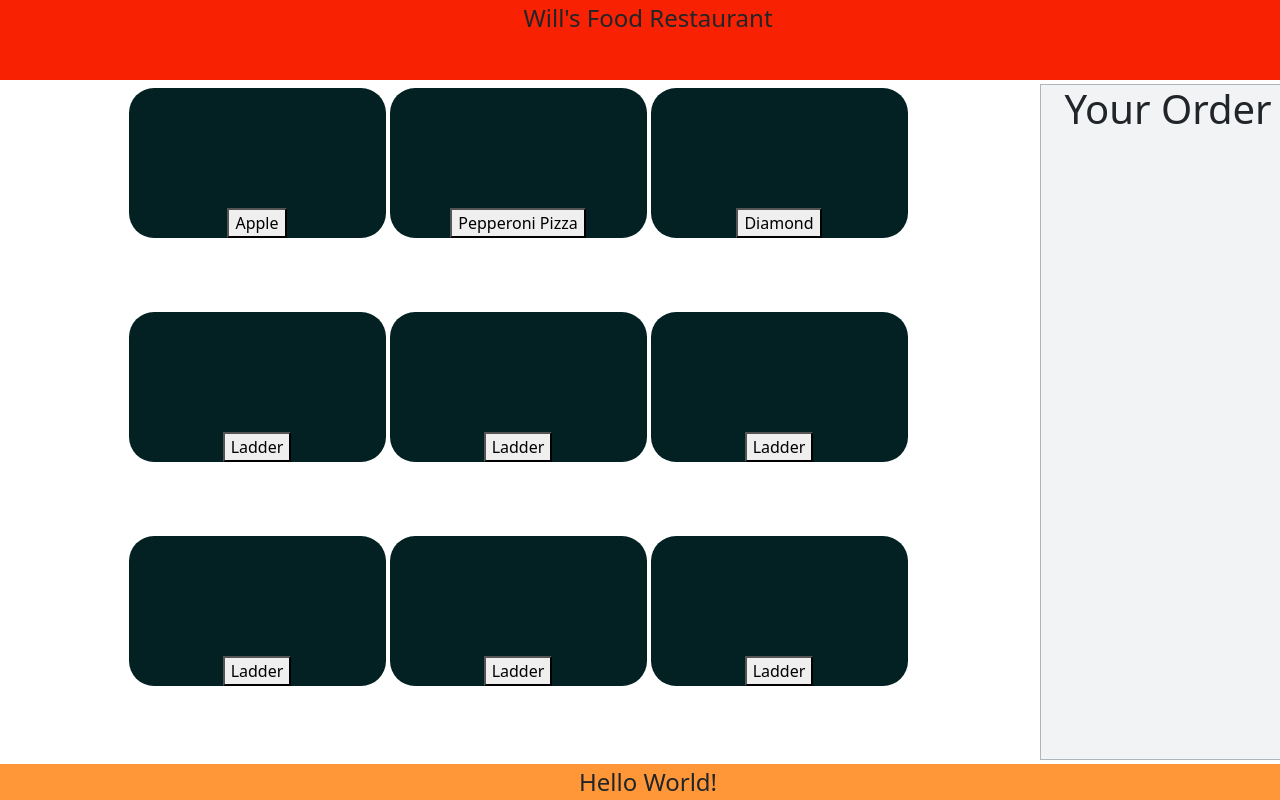
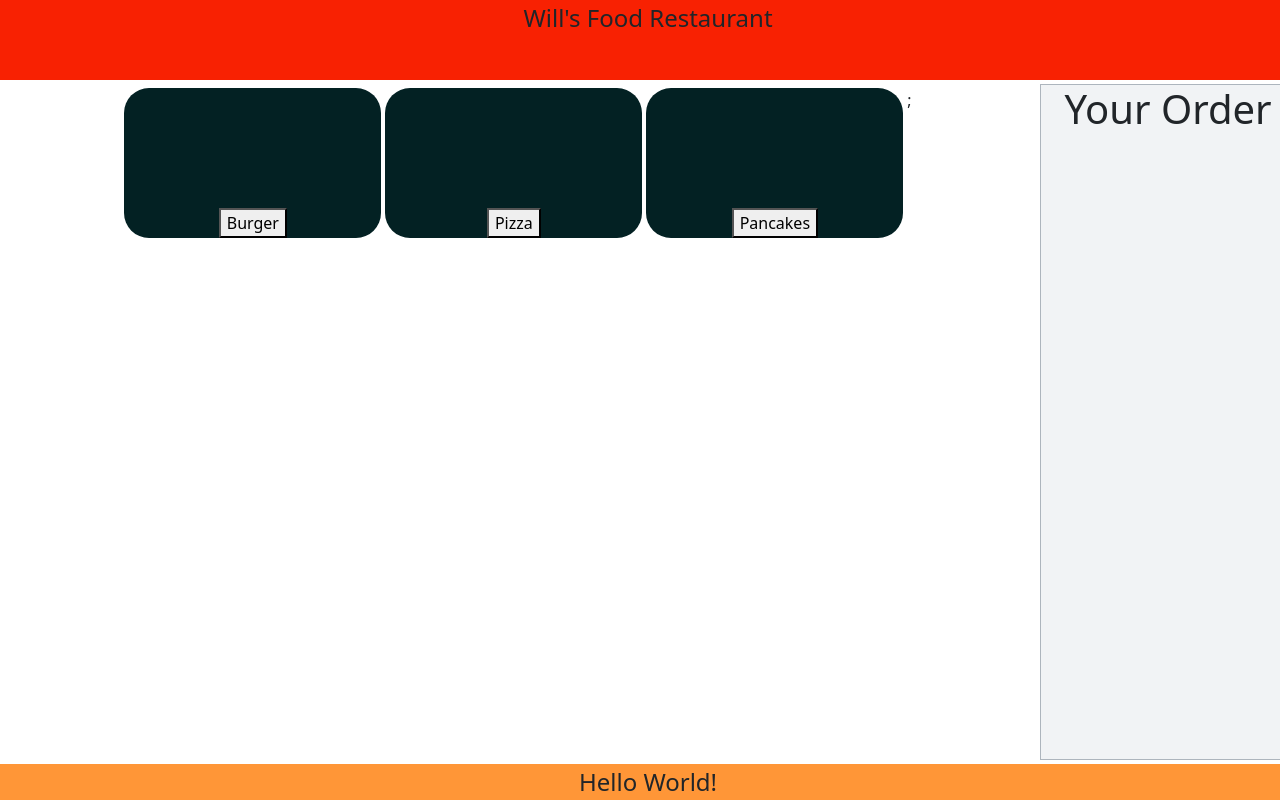
Before and after one commit to willmcgrath96/pizzastore, a React (Create React App) app: page / in a window 1280 px wide. Built offline with nearby package versions, Linux system fonts and the light colour scheme.

Commit message:
Added Remove Item

```diff
--- a/src/App.js
+++ b/src/App.js
@@ -6,6 +6,8 @@ import CartSidebar from "./assets/components/CartSidebar";
 import Modal from "react-bootstrap/Modal";
 import "bootstrap/dist/css/bootstrap.min.css";
 import { useState } from "react";
+import Toppings from "./assets/components/Toppings";
+import FoodData from "./assets/data/FoodData";
 
 const Container = styled.div`
    {
@@ -61,13 +63,6 @@ const StyledProduct = styled(Product)`
   }
 `;
 
-const SideBar = styled.div`
-  background: #f1f3f5;
-  grid-area: sidebar;
-  grid-column: span 1;
-  border: 1px solid #adb5bd;
-`;
-
 const App = () => {
   const [list, setList] = useState([]);
 
@@ -86,35 +81,25 @@ const App = () => {
     setList(newOrder);
   };
 
+  const editItem = (index) => {};
+
   return (
     <Container>
       <Header>Will's Food Restaurant</Header>
       <ProductBox>
-        <StyledProduct
-          text="Apple"
-          addItem={addItem}
-          desc="A delicious red apple"
-        />
-        <StyledProduct
-          text="Pepperoni Pizza"
-          addItem={addItem}
-          desc="Pepperoni, Fresh Mozzarella, Marinara Sauce"
-        />
-        <StyledProduct
-          text="Diamond"
-          addItem={addItem}
-          desc="A glimmering diamond that shines in the sunlight"
-        />
-        <StyledProduct text="Ladder" addItem={addItem} />
-        <StyledProduct text="Ladder" addItem={addItem} />
-        <StyledProduct text="Ladder" addItem={addItem} />
-        <StyledProduct text="Ladder" addItem={addItem} />
-        <StyledProduct text="Ladder" addItem={addItem} />
-        <StyledProduct text="Ladder" addItem={addItem} />
+        {Object.values(FoodData).map((key) => {
+          return (
+            <StyledProduct
+              text={key.name}
+              addItem={addItem}
+              desc={key.options}
+              hasToppings={false}
+            />
+          );
+        })}
+        ;
       </ProductBox>
-      <SideBar>
-        <CartSidebar cartSidebar={list} />
-      </SideBar>
+      <CartSidebar list={list} removeItem={removeItem} />
       <Footer>Hello World!</Footer>
     </Container>
   );
--- a/src/assets/components/CartItem.js
+++ b/src/assets/components/CartItem.js
@@ -15,9 +15,9 @@ const StyledDesc = styled.div`
   }
 `;
 
-const CartItem = ({ cartitem, removeItem }) => {
+const CartItem = ({ cartitem }) => {
   return (
-    <StyledItem
+    <div
       id={cartitem.id}
       key={cartitem.id + cartitem.task}
       name="cartitem"
@@ -26,7 +26,7 @@ const CartItem = ({ cartitem, removeItem }) => {
       {cartitem.task}
       <br />
       <StyledDesc>{cartitem.sub}</StyledDesc>
-    </StyledItem>
+    </div>
   );
 };
 
--- a/src/assets/components/CartSidebar.js
+++ b/src/assets/components/CartSidebar.js
@@ -3,14 +3,46 @@ import { useState } from "react";
 import CartItem from "./CartItem";
 import styled from "styled-components";
 
-const CartSidebar = ({ cartSidebar }) => {
+const SideBar = styled.div`
+  background: #f1f3f5;
+  grid-area: sidebar;
+  grid-column: span 1;
+  border: 1px solid #adb5bd;
+`;
+
+const ItemContainer = styled.div`
+   {
+    border: 2px solid #dee2e6;
+  }
+`;
+
+const StyledButton = styled.button`
+   {
+    border: none;
+    text-decoration: underline;
+    color: #343a40;
+  }
+`;
+
+const CartSidebar = ({ list, removeItem }) => {
   return (
-    <div>
+    <SideBar>
       <h1>Your Order</h1>
-      {cartSidebar.map((cartitem, index) => {
-        return <CartItem cartitem={cartitem} index={index} />;
+      {list.map((cartitem, index) => {
+        return (
+          <ItemContainer>
+            <CartItem cartitem={cartitem} removeItem={removeItem} />
+            <StyledButton
+              onClick={(e) => {
+                removeItem(index);
+              }}
+            >
+              Remove
+            </StyledButton>
+          </ItemContainer>
+        );
       })}
-    </div>
+    </SideBar>
   );
 };
 
--- a/src/assets/components/Product.js
+++ b/src/assets/components/Product.js
@@ -4,6 +4,7 @@ import styled from "styled-components";
 import Modal from "react-bootstrap/Modal";
 import "bootstrap/dist/css/bootstrap.min.css";
 import { useState } from "react";
+import Toppings from "./Toppings";
 
 const StyledProduct = styled.div`
    {
@@ -19,7 +20,7 @@ const StyledProduct = styled.div`
   }
 `;
 
-const Product = ({ addItem, text, desc, img }) => {
+const Product = ({ addItem, text, desc, img, hasToppings }) => {
   const [isOpen, setIsOpen] = useState(false);
 
   const showModal = () => {
--- /dev/null
+++ b/src/assets/components/Toppings.js
@@ -0,0 +1,29 @@
+import React from "react";
+import styled from "styled-components";
+import { useState } from "react";
+
+const Toppings = () => {
+  const [hasToppings, setToppings] = useState(false);
+
+  const BurgerToppingList = [
+    "Lettuce",
+    "Tomato",
+    "Onion",
+    "Pickle",
+    "Ketchup",
+    "Mustard",
+    "Mayonnaise",
+  ];
+
+  const PizzaToppingList = [
+    "Pepperoni",
+    "Sausage",
+    "Onions",
+    "Red Peppers",
+    "Green Peppers",
+    "Mushrooms",
+    "Olives",
+  ];
+};
+
+export default Toppings;
--- /dev/null
+++ b/src/assets/data/FoodData.js
@@ -0,0 +1,18 @@
+import React from "react";
+
+const FoodData = [
+  {
+    name: "Burger",
+    options: ["Pickle", "Onion", "Lettuce"],
+  },
+  {
+    name: "Pizza",
+    options: ["Sausage", "Pepperoni", "Olives"],
+  },
+  {
+    name: "Pancakes",
+    options: ["Butter", "Maple Syrup", "Blueberry Syrup"],
+  },
+];
+
+export default FoodData;
```
